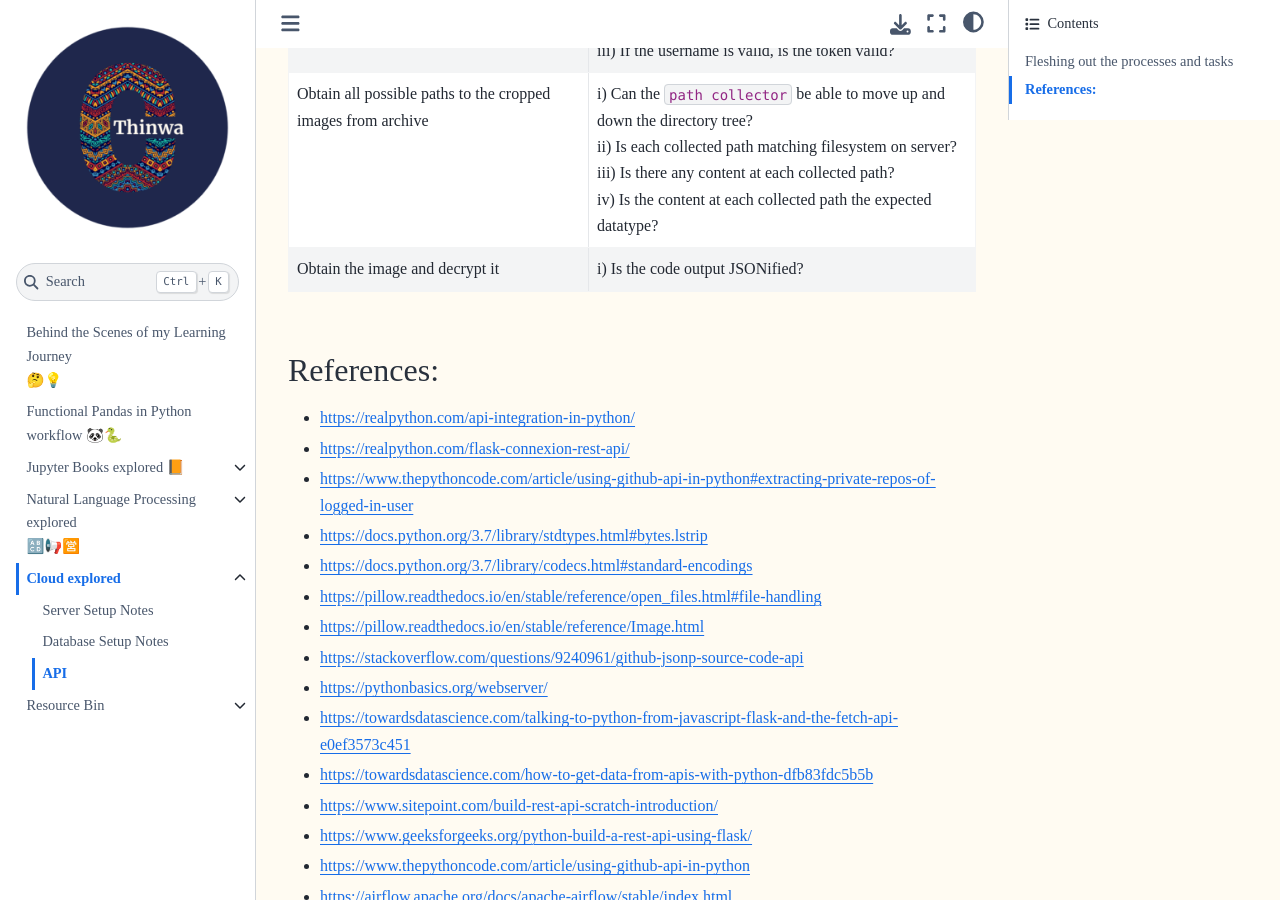
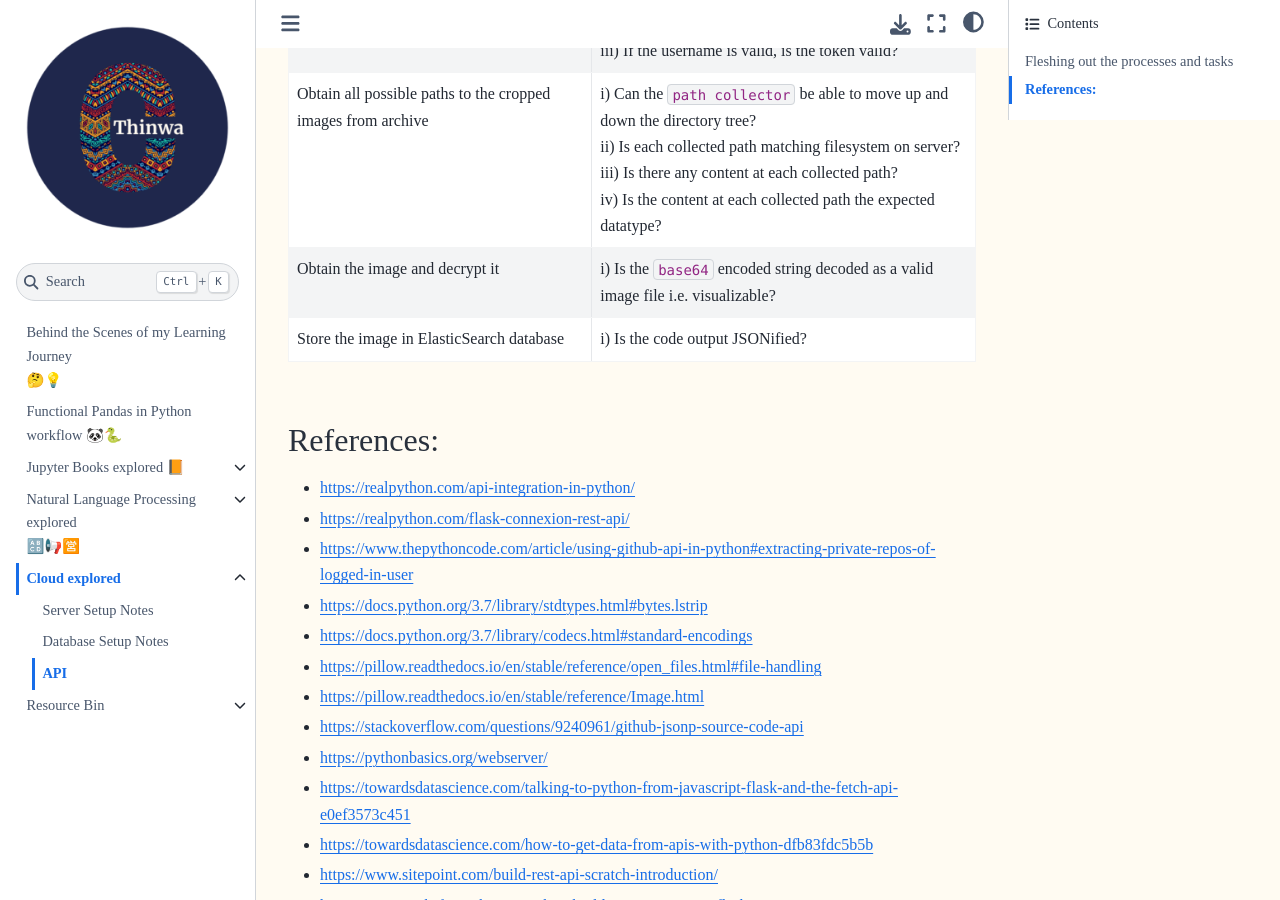
Before and after one commit to CeeThinwa/BTS-Continuous-Learning, a Jupyter Book: the page built from book/6/api_setup.md, in a window 1280 px wide and 900 px high, scrolled down 2219 px. Built offline with Jupyter Book 1.0.4 settings and Sphinx 7.4.7 and the Sphinx Book theme 1.1.4, drawn with Linux system fonts in a browser that asks for light colours.

Commit message:
Update api_setup.md

```diff
--- a/book/6/api_setup.md
+++ b/book/6/api_setup.md
@@ -70,12 +70,12 @@ When I dug deeper into the local version of the repo, I realized that the code c
 
 The code above gave me the following ideas around the tasks that I would like `Image Fetcher` to do and the accompanying tests for each task:
 
-| Tasks                                                        | Tests                                                                                                                                                                                                                                                                |
-|--------------------------------------------------------------|----------------------------------------------------------------------------------------------------------------------------------------------------------------------------------------------------------------------------------------------------------------------|
-| Access GitHub via username and token                         | i) Are credentials hidden in the system?<br> ii) Is the username valid?<br> iii) If the username is valid, is the token valid?                                                                                                                                       |
+| Tasks                                                       | Tests                                                                                                                                                                                                                                                                |
+|-------------------------------------------------------------|----------------------------------------------------------------------------------------------------------------------------------------------------------------------------------------------------------------------------------------------------------------------|
+| Access GitHub via username and token                        | i) Are credentials hidden in the system?<br> ii) Is the username valid?<br> iii) If the username is valid, is the token valid?                                                                                                                                       |
 | Obtain all possible paths to the cropped images from archive | i) Can the `path collector` be able to move up and down the directory tree?<br> ii) Is each collected path matching filesystem on server?<br> iii) Is there any content at each collected path?<br> iv) Is the content at each collected path the expected datatype? |
-| Obtain the image and decrypt it                              | i) Is the code output JSONified?                                                                                                                                                                                                                                     |
-
+| Obtain the image and decrypt it                             | i) Is the `base64` encoded string decoded as a valid image file i.e. visualizable?                                                                                                                                                                                   |
+| Store the image in ElasticSearch database                   | i) Is the code output JSONified?                                                                                                                                                                                                                                     |
 
 ## References:
 * https://realpython.com/api-integration-in-python/
```
